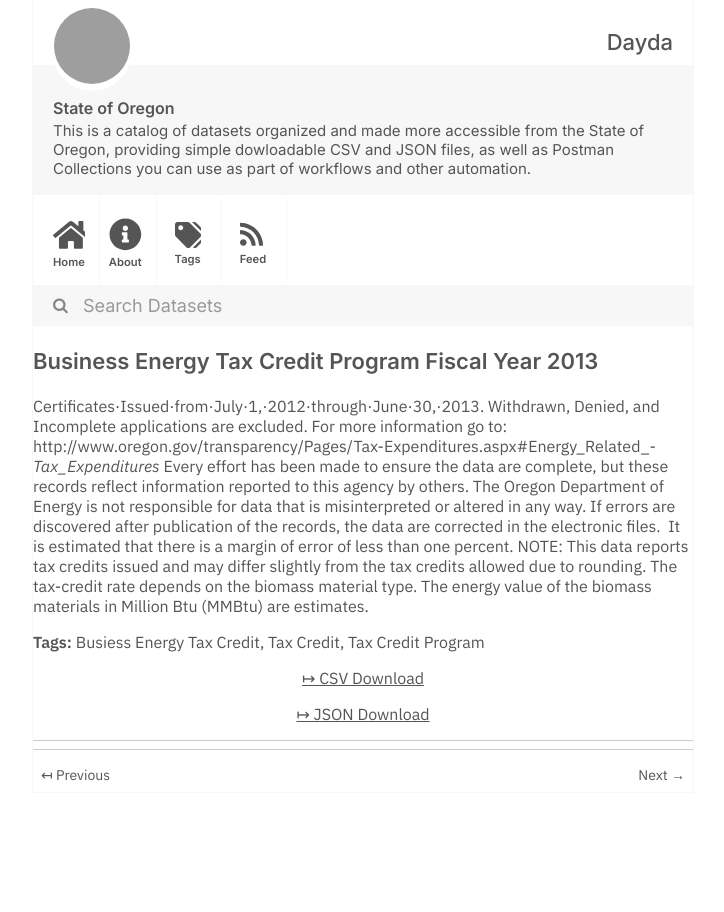
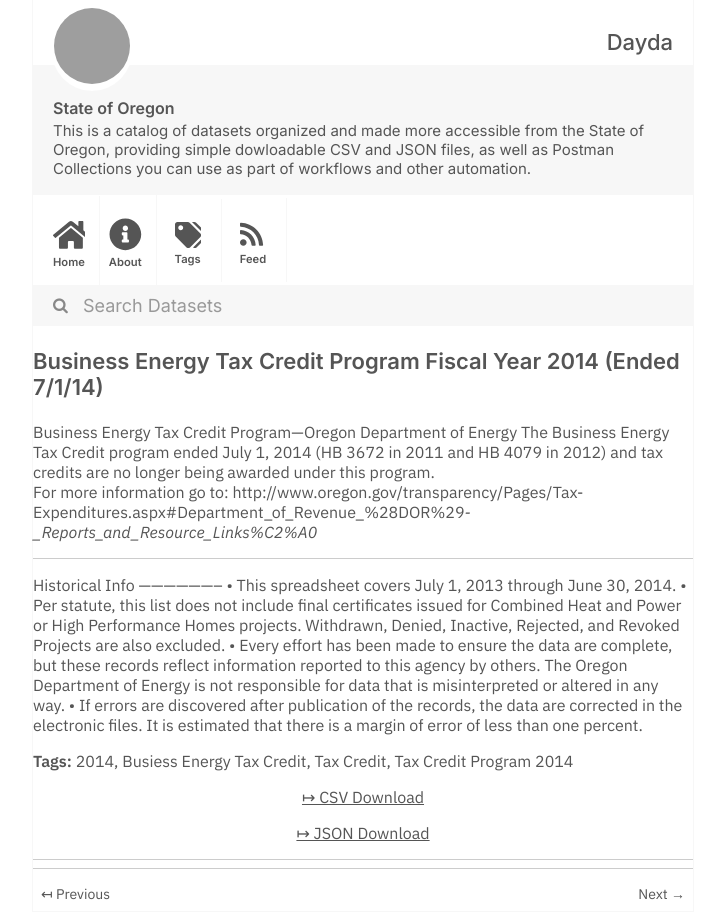
Before and after one commit to dayda-entities/state-of-oregon, a Jekyll site: the page built from _posts/2020-11-10-business-energy-tax-credit-pro.md, in a window 1280 px wide, cut to the strip 0-912 px from the top of the page. Shown: the whole strip, without its empty margins (277-1001 px from the left). Built offline with Jekyll 4.4.1, drawn with Linux system fonts in a browser that asks for light colours; grey boxes are pictures that could not be loaded.

Commit message:
Publish Data

```diff
--- a/_posts/2020-11-10-business-energy-tax-credit-pro.md
+++ b/_posts/2020-11-10-business-energy-tax-credit-pro.md
@@ -1,19 +1,28 @@
 ---
-title: Business Energy Tax Credit Program Fiscal Year 2013
-created: '2020-11-10T17:22:00.768870'
-modified: '2020-11-10T17:22:00.768881'
+title: Business Energy Tax Credit Program Fiscal Year 2014 (Ended 7/1/14)
+created: '2020-11-10T17:23:01.299664'
+modified: '2020-11-10T17:23:01.299675'
 state: active
 type: dataset
 tags:
+  - '2014'
   - Busiess Energy Tax Credit
   - Tax Credit
-  - Tax Credit Program
+  - Tax Credit Program 2014
 groups:
   - Local Government
-csv_url: 'https://data.oregon.gov/api/views/5p6n-mph6/rows.csv?accessType=DOWNLOAD'
-json_url: 'https://data.oregon.gov/api/views/5p6n-mph6/rows.json?accessType=DOWNLOAD'
+csv_url: 'https://data.oregon.gov/api/views/rzct-chc3/rows.csv?accessType=DOWNLOAD'
+json_url: 'https://data.oregon.gov/api/views/rzct-chc3/rows.json?accessType=DOWNLOAD'
 layout: post
 
 ---
-Certificates·Issued·from·July·1,·2012·through·June·30,·2013. Withdrawn, Denied, and Incomplete applications are excluded. For more information go to: http://www.oregon.gov/transparency/Pages/Tax-Expenditures.aspx#Energy_Related_-_Tax_Expenditures_
-Every effort has been made to ensure the data are complete, but these records reflect information reported to this agency by others. The Oregon Department of Energy is not responsible for data that is misinterpreted or altered in any way. If errors are discovered after publication of the records, the data are corrected in the electronic files.  It is estimated that there is a margin of error of less than one percent. NOTE: This data reports tax credits issued and may differ slightly from the tax credits allowed due to rounding. The tax-credit rate depends on the biomass material type. The energy value of the biomass materials in Million Btu (MMBtu) are estimates.
+Business Energy Tax Credit Program—Oregon Department of Energy  The Business Energy Tax Credit program ended July 1, 2014  (HB 3672 in 2011 and HB 4079 in 2012) and tax credits are no longer being awarded under this program.
+For more information go to: http://www.oregon.gov/transparency/Pages/Tax-Expenditures.aspx#Department_of_Revenue_%28DOR%29_-_Reports_and_Resource_Links%C2%A0_
+
+------------------
+Historical Info
+--------------------
+•	This spreadsheet covers July 1, 2013 through June 30, 2014.
+•	Per statute, this list does not include final certificates issued for Combined Heat and Power or High Performance Homes projects. Withdrawn, Denied, Inactive, Rejected, and Revoked Projects are also excluded.
+•	Every effort has been made to ensure the data are complete, but these records reflect information reported to this agency by others. The Oregon Department of Energy is not responsible for data that is misinterpreted or altered in any way.
+•	If errors are discovered after publication of the records, the data are corrected in the electronic files.  It is estimated that there is a margin of error of less than one percent.
```
